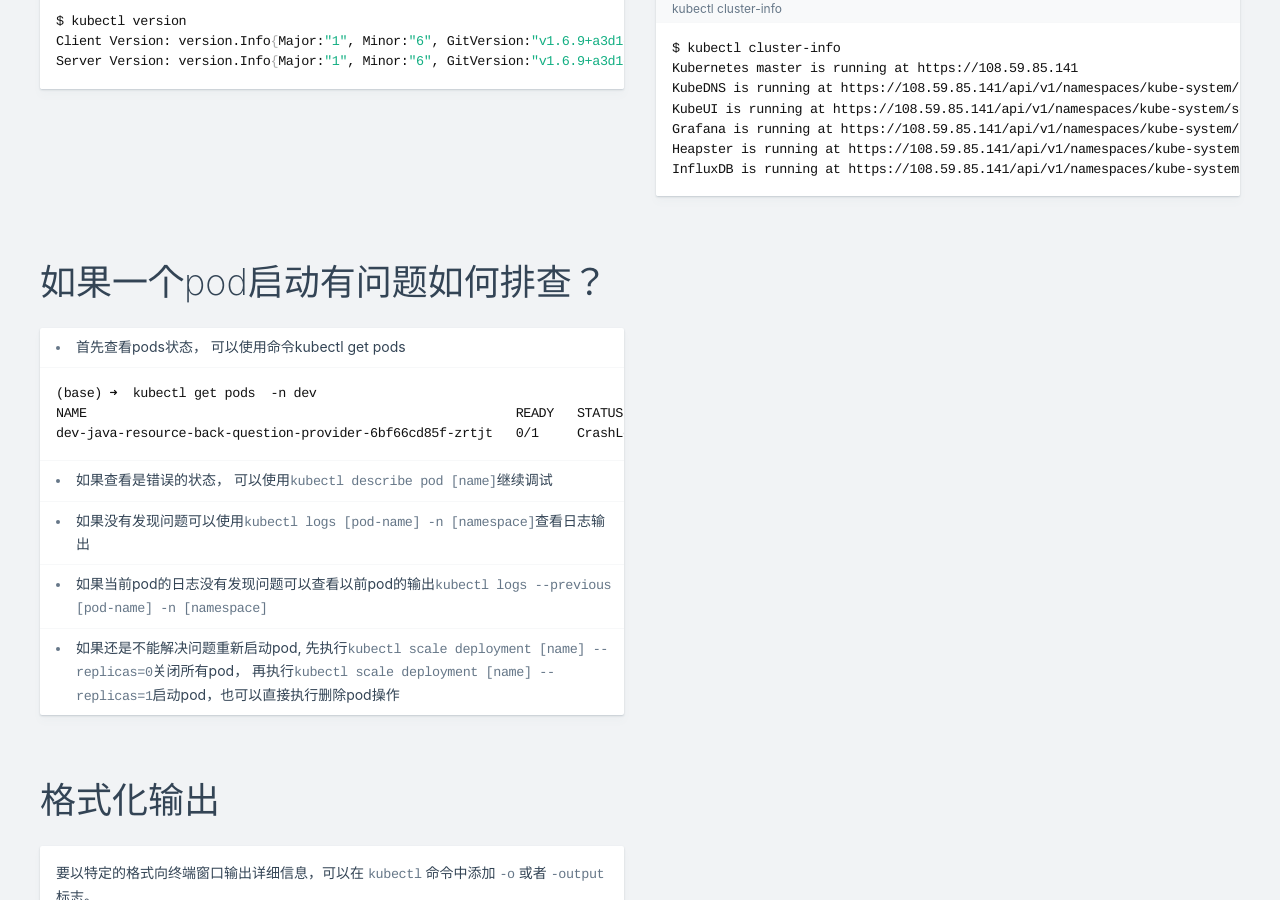
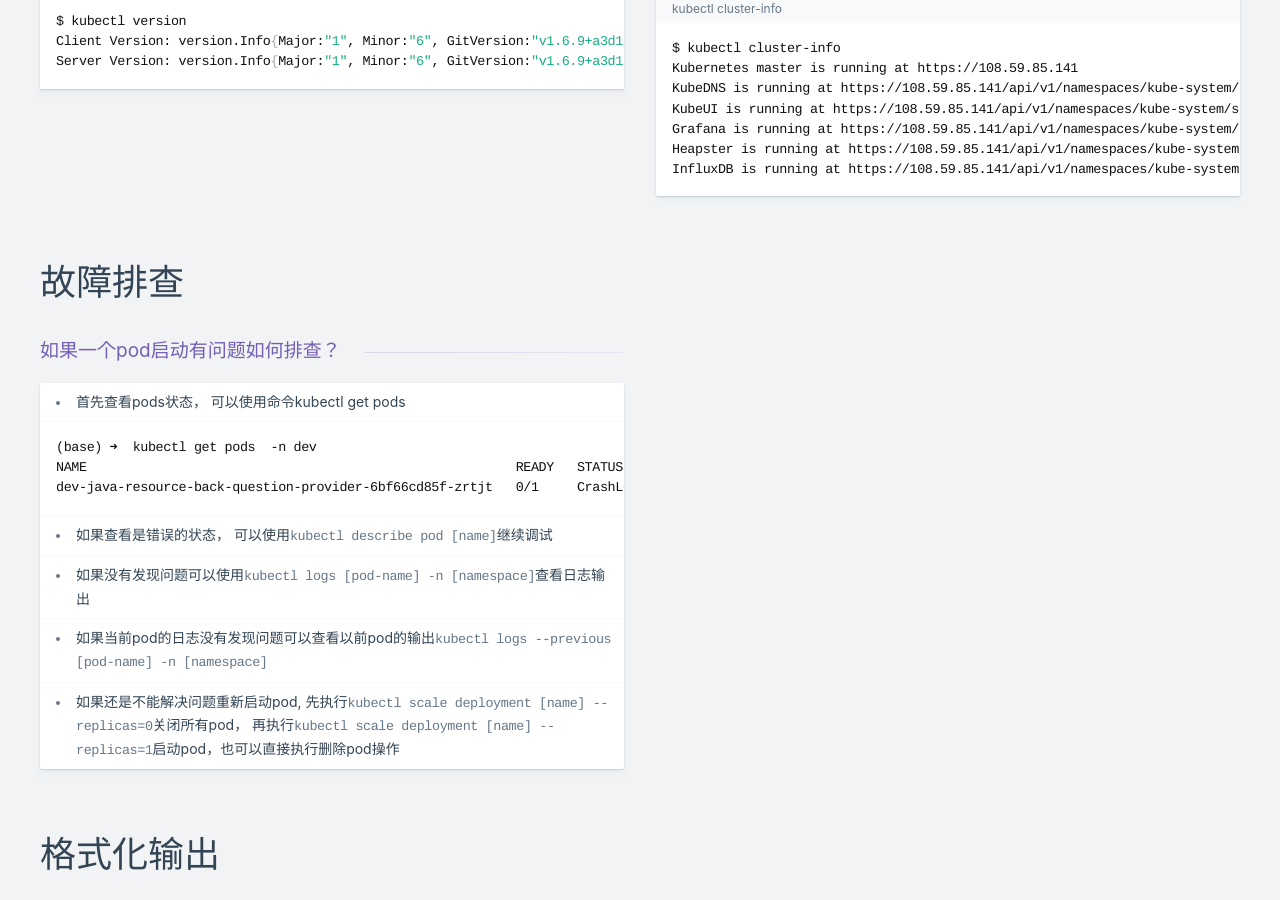
Before and after one commit to gongxiude/cheatsheets, a Jekyll site: the page built from kubernetes-kubectl.md, in a window 1280 px wide and 900 px high, scrolled down 2516 px. Built offline with Jekyll 4.4.1, drawn with Linux system fonts in a browser that asks for light colours; nearby versions of some CDN libraries; comment, search, counter and statistics services are not loaded.

Commit message:
调整样式

````diff
--- a/kubernetes-kubectl.md
+++ b/kubernetes-kubectl.md
@@ -219,7 +219,9 @@ Heapster is running at https://108.59.85.141/api/v1/namespaces/kube-system/servi
 InfluxDB is running at https://108.59.85.141/api/v1/namespaces/kube-system/services/monitoring-influxdb/proxy
 ```
 
-## 如果一个pod启动有问题如何排查？
+## 故障排查
+
+### 如果一个pod启动有问题如何排查？
 
 
 * 首先查看pods状态， 可以使用命令kubectl get pods
@@ -239,6 +241,7 @@ dev-java-resource-back-question-provider-6bf66cd85f-zrtjt   0/1     CrashLoopBac
 * 如果还是不能解决问题重新启动pod, 先执行`kubectl scale deployment [name] --replicas=0`关闭所有pod， 再执行`kubectl scale deployment [name] --replicas=1`启动pod，也可以直接执行删除pod操作
 
 ##  格式化输出
+{: .-one-column}
 
 要以特定的格式向终端窗口输出详细信息，可以在 `kubectl` 命令中添加 `-o` 或者 `-output` 标志。
 
@@ -255,6 +258,8 @@ dev-java-resource-back-question-provider-6bf66cd85f-zrtjt   0/1     CrashLoopBac
 
 
 ## 资源类型
+
+{: .-one-column}
 
 下表列出的是 kubernetes 中所有支持的类型和缩写的别名。
 
````
